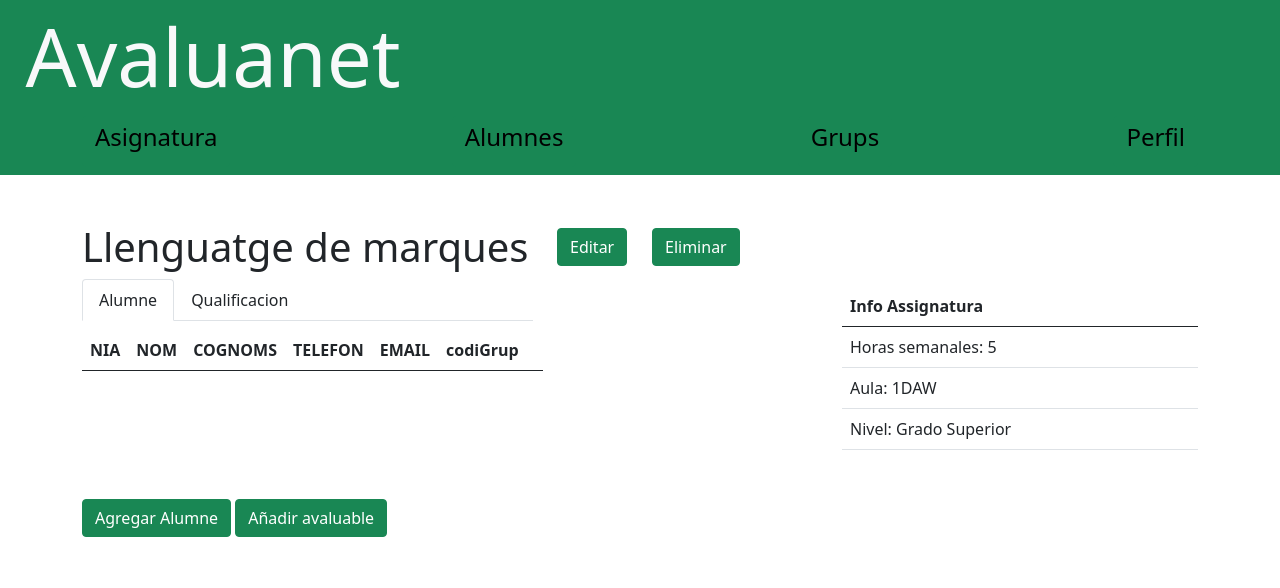
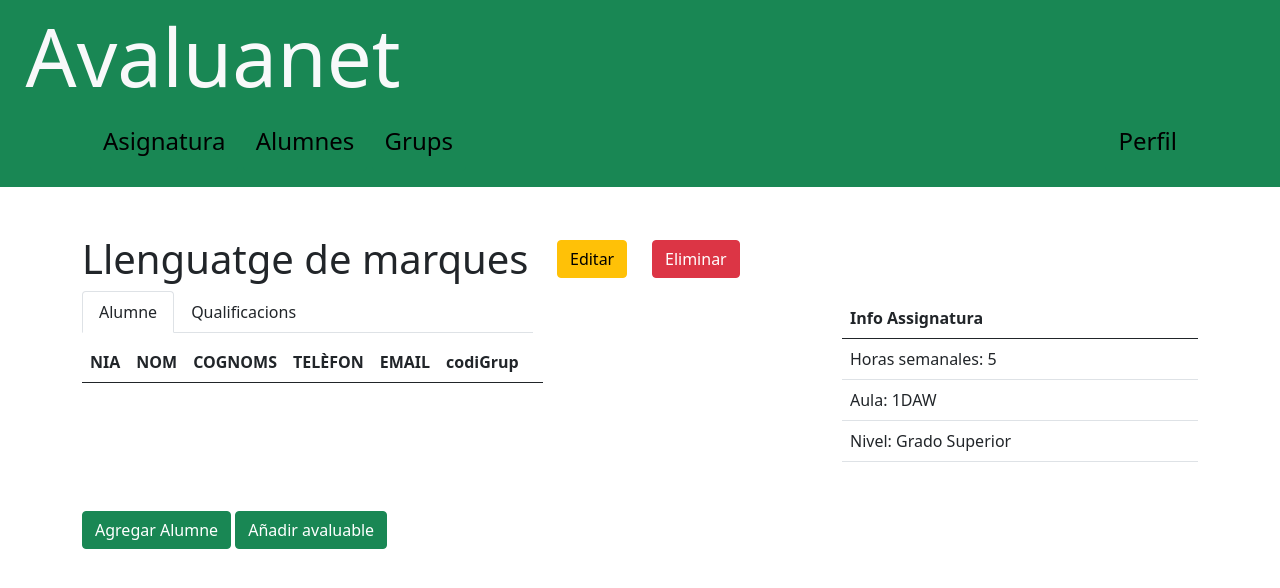
Before and after one commit to 1DAWSIMARRO/avaluanet, a PHP site: the page made by index.php in a window 1280 px wide. Shown: the top 588 px of the page. Run offline with PHP 8.4, Linux system fonts and the light colour scheme; data comes from the database, SQL or seed files in the repository; data that the repository does not hold is empty.

Commit message:
Header update

```diff
--- a/modules/Asignatura/view/AlumneAgregar.php
+++ b/modules/Asignatura/view/AlumneAgregar.php
@@ -5,10 +5,10 @@
     <h1>Llenguatge de marques</h1>
   </div>
   <div class="col-1" style="margin-top: 0.5%;">
-    <button type="button" class="btn btn-success">Editar </button>
+    <button type="button" class="btn btn-warning">Editar </button>
   </div>
   <div class="col-1" style="margin-top: 0.5%;">
-    <button type="button" class="btn btn-success">Eliminar</button>
+    <button type="button" class="btn btn-danger">Eliminar</button>
   </div>
 </div>
 <div class="row justify-content-between">
@@ -18,7 +18,7 @@
     <button class="nav-link active text-dark" id="home-tab" data-bs-toggle="tab" data-bs-target="#home" type="button" role="tab" aria-controls="home" aria-selected="true">Alumne</button>
   </li>
   <li class="nav-item" role="presentation">
-    <button class="nav-link text-dark" id="profile-tab" data-bs-toggle="tab" data-bs-target="#profile" type="button" role="tab" aria-controls="profile" aria-selected="false">Qualificacion</button>
+    <button class="nav-link text-dark" id="profile-tab" data-bs-toggle="tab" data-bs-target="#profile" type="button" role="tab" aria-controls="profile" aria-selected="false">Qualificacions</button>
   </li>
 </ul>
 <div class="tab-content" id="myTabContent">
@@ -29,7 +29,7 @@
   <th scope="col">NIA</th>
     <th scope="col">NOM</th>
     <th scope="col">COGNOMS</th>
-    <th scope="col">TELEFON</th>
+    <th scope="col">TELÈFON</th>
     <th scope="col">EMAIL</th>
     <th scope="col">codiGrup</th>
     <th></th>
@@ -158,7 +158,7 @@
     <th scope="col">NIA</th>
     <th>NOM</th>
     <th>COGNOMS</th>
-    <th>TELEFON</th>
+    <th>TELÈFON</th>
     <th>EMAIL</th>
     <th>codiGrup</th>
   </tr>
--- a/utils/view/header.html
+++ b/utils/view/header.html
@@ -22,14 +22,19 @@
 
 </head>
 <body>
-<header class="navbar navbar-dark bg-success">
+<header class="navbar  navbar-dark bg-success ">
         <h1 style="margin-left:2%;"><a class="display-1 remove text-light">Avaluanet</a></h1>
-    <div class="container mt-1">
+    <div class="container">
+        <div class="d-flex bd-highlight">
+            <div class="p-2 flex-grow-1 bd-highlight">
                 <a href="index.php?module=Asignatura&function=agregar_alumne&asig=1" style="text-decoration: none;" class="btn btn-success"><h4>Asignatura</h4></a>
                 <a href="index.php" style="text-decoration: none;"class="btn btn-success" aria-current="true"><h4>Alumnes</h4></a>
                 <a href="" style="text-decoration: none;" class=" btn btn-success" aria-current="true"><h4>Grups</h4></a>
+            </div>
+    </div>
     <div class="dropdown">
-        <a class="btn btn-success dropdown," type="button" id="dropdownMenuButton1" data-bs-toggle="dropdown" aria-expanded="false" >
+        <div class="p-2 bd-highlight">
+            <a class="btn btn-success dropdown,  text-dark" type="button" id="dropdownMenuButton1" data-bs-toggle="dropdown" aria-expanded="false" >
                 <h4>Perfil</h4>
             </a>
             <ul class="dropdown-menu" aria-labelledby="dropdownMenuButton1">
@@ -38,6 +43,8 @@
             </ul>
         </div>
     </div>
+</div>
+
     <!-- <a href="index.php?module=Alumne&function=alta">anyadir alumne</a>
     <a href="index.php?module=Professor&function=login">Login</a>
     <a href="index.php?module=Asignatura&function=llistar">Asignatura</a> -->
```
Lines whose indentation alone changed are shown as unchanged.
